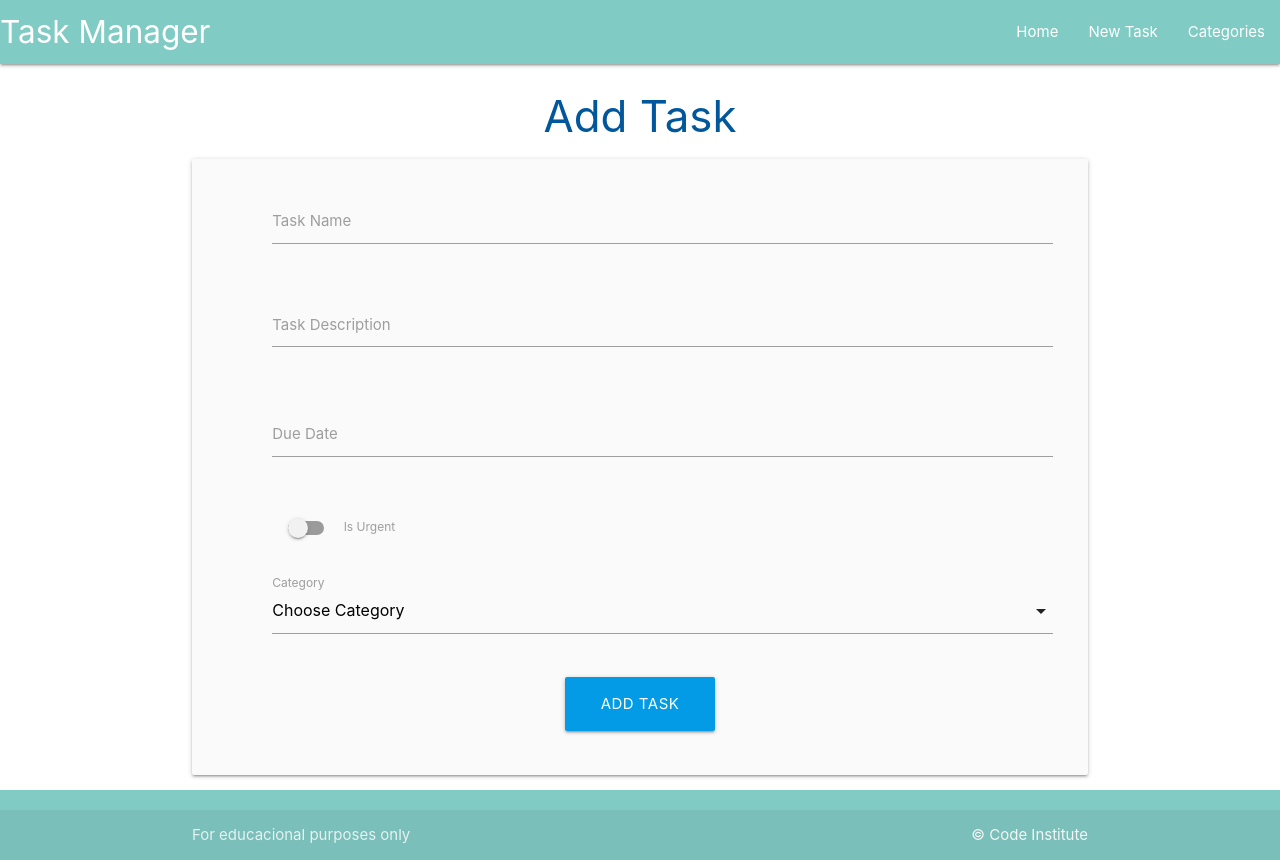
After one commit to jhoanTrujillo/ci_flask_sqlalchemy_test, a Flask app: page /add_task in a window 1280 px wide. The commit adds this page. Run offline with Flask 3, Linux system fonts and the light colour scheme; data that the repository does not hold is empty.

Commit message:
add: ability to add task to to database

```diff
--- a/taskmanager/routes.py
+++ b/taskmanager/routes.py
@@ -5,7 +5,8 @@ from taskmanager.models import Category, Task
 
 @app.route("/")
 def home():
-    return render_template("task.html")
+    tasks = list(Task.query.order_by(Task.id).all())
+    return render_template("task.html", tasks=tasks)
 
 @app.route("/categories")
 def categories():
@@ -36,3 +37,19 @@ def delete_category(category_id):
     db.session.delete(category)
     db.session.commit()
     return redirect(url_for("categories"))
+
+@app.route("/add_task", methods=["GET", "POST"])
+def add_task():
+    categories = list(Category.query.order_by(Category.category_name).all())
+    if request.method == "POST":
+        task = Task(
+            task_name=request.form.get("task_name"),
+            task_description=request.form.get("task_description"),
+            is_urgent=bool(True if request.form.get("is_urgent") else False),
+            due_date=request.form.get("due_date"),
+            category_id=request.form.get("category_id")
+        )
+        db.session.add(task)
+        db.session.commit()
+        return redirect(url_for("home"))
+    return render_template("add_task.html", categories=categories)
--- a/taskmanager/static/js/script.js
+++ b/taskmanager/static/js/script.js
@@ -3,4 +3,15 @@
 document.addEventListener('DOMContentLoaded', function() {
     let sidenav = document.querySelector('.sidenav');
     M.Sidenav.init(sidenav);
+
+     // datepicker initialization
+     let datepicker = document.querySelectorAll(".datepicker");
+     M.Datepicker.init(datepicker, {
+         format: "dd mmmm, yyyy",
+         i18n: {done: "Select"}
+     });
+
+     // select initialization
+     let selects = document.querySelectorAll("select");
+     M.FormSelect.init(selects);
   });
--- /dev/null
+++ b/taskmanager/templates/add_task.html
@@ -0,0 +1,70 @@
+{% extends "base.html" %}
+{% block content %}
+
+<h3 class="light-blue-text text-darken-4 center-align">Add Task</h3>
+
+<div class="row card-panel grey lighten-5">
+    <form class="col s12" method="POST" action="{{ url_for('add_task') }}">
+        <!-- task name -->
+        <div class="row">
+            <div class="input-field col s12">
+                <i class="fas fa-pencil-alt prefix light-blue-text text-darken-4"></i>
+                <input id="task_name" name="task_name" minlength="5" maxlength="50" type="text" class="validate" required>
+                <label for="task_name">Task Name</label>
+            </div>
+        </div>
+        <!-- task description -->
+        <div class="row">
+            <div class="input-field col s12">
+                <i class="fas fa-align-left prefix light-blue-text text-darken-4"></i>
+                <textarea id="task_description" name="task_description" minlength="5" maxlength="200"
+                    type="text" class="materialize-textarea validate" required></textarea>
+                <label for="task_description">Task Description</label>
+            </div>
+        </div>
+        <!-- due date -->
+        <div class="row">
+            <div class="input-field col s12">
+                <i class="fas fa-calendar-alt prefix light-blue-text text-darken-4"></i>
+                <input id="due_date" name="due_date" type="text" class="datepicker validate" required>
+                <label for="due_date">Due Date</label>
+            </div>
+        </div>
+        <!-- is urgent -->
+        <div class="row">
+            <div class="input-field col s12">
+                <div class="switch">
+                    <i class="fas fa-exclamation-circle prefix light-blue-text text-darken-4"></i>
+                    <label for="is_urgent">
+                        <input id="is_urgent" name="is_urgent" type="checkbox">
+                        <span class="lever"></span>
+                        Is Urgent
+                    </label>
+                </div>
+            </div>
+        </div>
+        <!-- category id -->
+        <div class="row">
+            <div class="input-field col s12">
+                <i class="fas fa-folder-open prefix light-blue-text text-darken-4"></i>
+                <select id="category_id" name="category_id" class="validate" required>
+                    <option value="" disabled selected>Choose Category</option>
+                    {% for category in categories %}
+                        <option value="{{ category.id }}">{{ category.category_name }}</option>
+                    {% endfor %}
+                </select>
+                <label for="category_id">Category</label>
+            </div>
+        </div>
+        <!-- submit button -->
+        <div class="row">
+            <div class="col s12 center-align">
+                <button type="submit" class="btn-large light-blue darken-1">
+                    Add Task <i class="fas fa-plus-square right"></i>
+                </button>
+            </div>
+        </div>
+    </form>
+</div>
+
+{% endblock %}
--- a/taskmanager/templates/base.html
+++ b/taskmanager/templates/base.html
@@ -18,7 +18,7 @@
 			  <a href="#" data-target="slide-out" class="sidenav-trigger"><i class="material-icons">menu</i></a>
 			  <ul class="right hide-on-med-and-down">
 				<li><a href="{{ url_for('home') }}">Home</a></li>
-				<li><a href="">New Task</a></li>
+				<li><a href="{{url_for('add_task')}}">New Task</a></li>
 				<li><a href="{{ url_for('categories') }}">Categories</a></li>
 			  </ul>
 			</div>
@@ -26,7 +26,7 @@
 
 		  <ul id="slide-out" class="sidenav">
 			<li><a href="{{ url_for('home') }}">Home</a></li>
-			<li><a href="">New Task</a></li>
+			<li><a href="{{url_for('add_task')}}">New Task</a></li>
 			<li><a href="{{ url_for('categories') }}">Categories</a></li>
 		  </ul>
 	</header>
```
Also changed, not shown: taskmanager/templates/task.html (+24 -1 lines).
